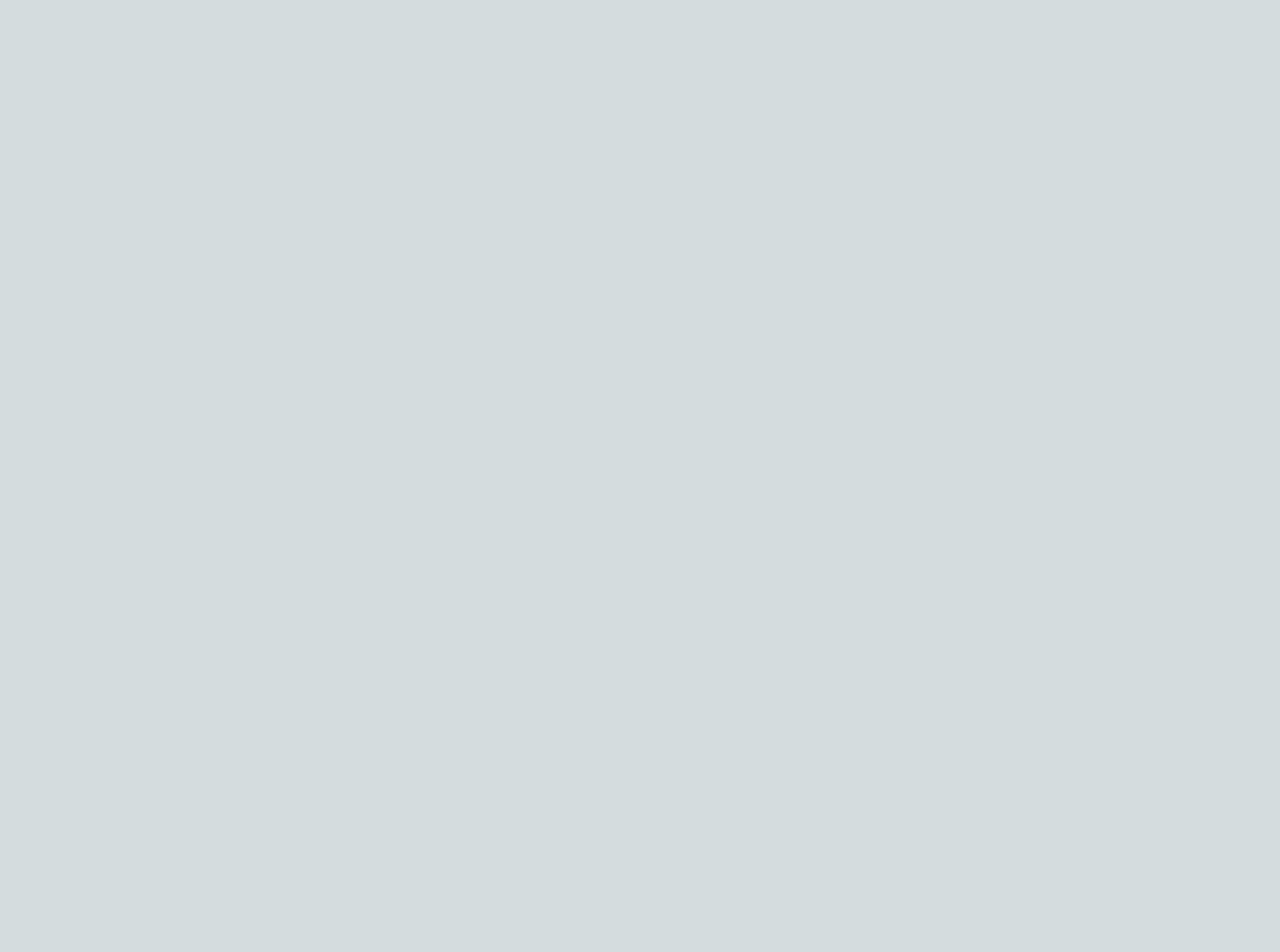
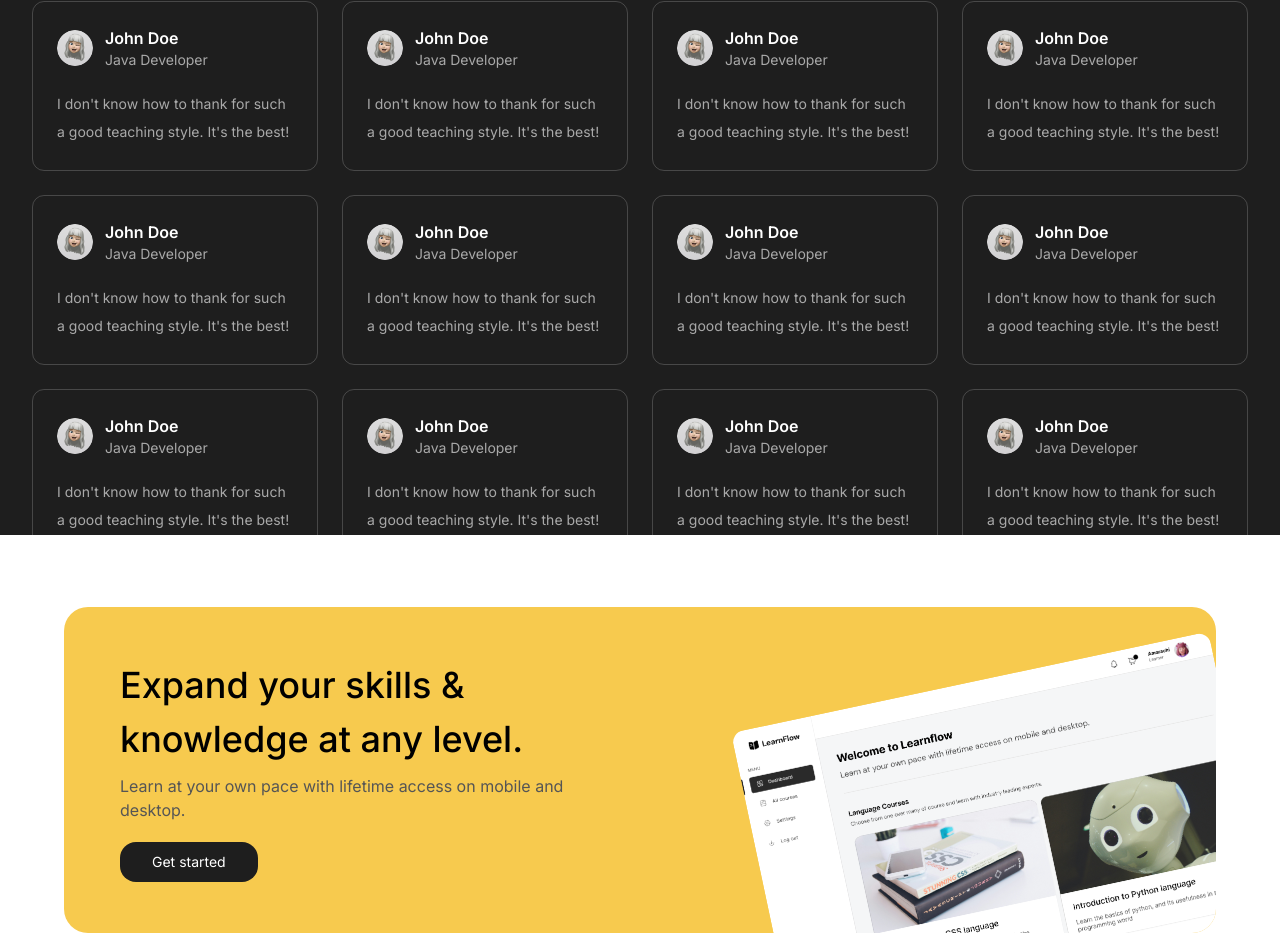
Before and after one commit to samuel-akinboro/learnflow, a Next.js app: page / in a window 1280 px wide. Shown: the part 3064-4016 px from the top of the page. Before the commit the page ends 2794 px from the top, so only its background shows below. Built offline with nearby package versions, Linux system fonts and the light colour scheme.

Commit message:
cta section

```diff
--- a/src/app/page.js
+++ b/src/app/page.js
@@ -1,7 +1,9 @@
+import CTASection from "@/components/CTASection";
 import Features from "@/components/Features";
 import Hero from "@/components/Hero";
 import LearnSection from "@/components/LearnSection";
 import Navbar from "@/components/Navbar";
+import TestimonialSection from "@/components/TestimonialSection";
 import Image from "next/image";
 
 export default function Home() {
@@ -11,6 +13,8 @@ export default function Home() {
       <Hero />
       <Features />
       <LearnSection />
+      <TestimonialSection />
+      <CTASection />
     </main>
   );
 }
--- /dev/null
+++ b/src/components/CTASection.jsx
@@ -0,0 +1,40 @@
+import Image from "next/image"
+import Link from "next/link"
+
+const CTASection = () => {
+  return (
+    <div className="bg-white">
+      <div className="max-w-6xl px-4 xl:px-0 md:py-10 mx-auto py-6">
+        <div className="md:grid md:grid-cols-2 md:gap-10 lg:gap-16 md:items-center flex flex-col pt-6 gap-6 md:my-8 bg-heroyellow px-4 rounded-3xl overflow-hidden md:px-14">
+          <div className="md:mb-6">
+            {/* <!-- Blockquote --> */}
+            <blockquote>
+              <p className="font-medium text-xl text-black md:text-3xl md:leading-normal xl:text-4xl xl:leading-normal">
+                Expand your skills & knowledge at any level.
+              </p>
+              <p className="text-herogray md:text-base md:leading-normal xl:text-base xl:leading-normal text-sm mt-2">
+                Learn at your own pace with lifetime access on mobile and desktop.
+              </p>
+              <Link className="group inline-flex items-center gap-x-2 py-2.5 px-8 whitespace-nowrap text-sm bg-herobg rounded-2xl text-white mt-5" href="/">
+                Get started
+              </Link>
+            </blockquote>
+            {/* <!-- End Blockquote --> */}
+          </div>
+          {/* <!-- End Col --> */}
+          <div className="md:block relative">
+            <Image
+              className="rounded-xl transform -rotate-12 relative -bottom-12 md:right-[-5.3rem]"
+              src="/images/dashboard.png"
+              width={494}
+              height={427}
+            />
+          </div>
+          {/* <!-- End Col --> */}
+        </div>
+      </div>
+    </div>
+  )
+}
+
+export default CTASection
--- a/src/components/Navbar.jsx
+++ b/src/components/Navbar.jsx
@@ -18,12 +18,12 @@ const Navbar = () => {
 
           <div className="md:hidden">
             <button type="button" className="hs-collapse-toggle size-8 flex justify-center items-center text-sm font-semibold rounded-full bg-neutral-800 text-white disabled:opacity-50 disabled:pointer-events-none" data-hs-collapse="#navbar-collapse" aria-controls="navbar-collapse" aria-label="Toggle navigation">
-              <svg className="hs-collapse-open:hidden flex-shrink-0 size-4" xmlns="http://www.w3.org/2000/svg" width="24" height="24" viewBox="0 0 24 24" fill="none" stroke="currentColor" stroke-width="2" stroke-linecap="round" stroke-linejoin="round">
+              <svg className="hs-collapse-open:hidden flex-shrink-0 size-4" xmlns="http://www.w3.org/2000/svg" width="24" height="24" viewBox="0 0 24 24" fill="none" stroke="currentColor" strokeWidth="2" stroke-linecap="round" stroke-linejoin="round">
                 <line x1="3" x2="21" y1="6" y2="6" />
                 <line x1="3" x2="21" y1="12" y2="12" />
                 <line x1="3" x2="21" y1="18" y2="18" />
               </svg>
-              <svg className="hs-collapse-open:block hidden flex-shrink-0 size-4" xmlns="http://www.w3.org/2000/svg" width="24" height="24" viewBox="0 0 24 24" fill="none" stroke="currentColor" stroke-width="2" stroke-linecap="round" stroke-linejoin="round">
+              <svg className="hs-collapse-open:block hidden flex-shrink-0 size-4" xmlns="http://www.w3.org/2000/svg" width="24" height="24" viewBox="0 0 24 24" fill="none" stroke="currentColor" strokeWidth="2" stroke-linecap="round" stroke-linejoin="round">
                 <path d="M18 6 6 18" />
                 <path d="m6 6 12 12" />
               </svg>
--- /dev/null
+++ b/src/components/TestimonialCard.jsx
@@ -0,0 +1,24 @@
+import Image from "next/image"
+
+const TestimonialCard = () => {
+  return (
+    <div className="flex flex-col border rounded-xl border-[#e3e3e336]">
+      <div className="p-4 md:p-6">
+        <div className="flex justify-between">
+          <div className="flex items-center gap-x-3 mb-5">
+            <Image width={40} height={40} className="inline-block size-9 rounded-full" src="/images/tav-1.png" alt="Vosidiy Muslimbek" />
+            <div className="grow text-left">
+              <p className="font-semibold text-white">John Doe</p>
+              <p className="text-sm text-herogray2">Java Developer</p>
+            </div>
+          </div>
+        </div>
+        <p className="text-start leading-7 text-herogray2 text-sm">
+          I don't know how to thank for such a good teaching style. It's the best!
+        </p>
+      </div>
+    </div>
+  )
+}
+
+export default TestimonialCard
--- /dev/null
+++ b/src/components/TestimonialSection.jsx
@@ -0,0 +1,57 @@
+import Image from "next/image"
+import TestimonialCard from "./TestimonialCard"
+
+const TestimonialSection = () => {
+  return (
+    <div class="relative overflow-hidden bg-herobg">
+      <div class="max-w-7xl mx-auto px-4 sm:px-6 lg:px-8">
+        <div class="relative pt-12 pb-0 md:pt-24 text-center">
+          {/* <!-- Title --> */}
+          <div class="text-center mb-5 max-w-xl mx-auto">
+            <h2 class="text-2xl font-medium lg:text-3xl lg:leading-tight text-white">Learners like you achieve their goals through our courses</h2>
+            <p class="mt-2 text-neutral-400">We believe everyone has something to give. Share your skills & experience with students around the world by teaching free or paid.</p>
+          </div>
+          {/* <!-- End Title --> */}
+
+          {/* <!-- Grid --> */}
+          <div class="grid grid-cols-1 sm:grid-cols-2 md:grid-cols-3 xl:grid-cols-4 gap-4 xl:gap-6 relative -bottom-6">
+            {/* <!-- Col --> */}
+            <div class="space-y-4 xl:space-y-6">
+              <TestimonialCard />
+              <TestimonialCard />
+              <TestimonialCard />
+            </div>
+            {/* <!-- End Col --> */}
+
+            {/* <!-- Col --> */}
+            <div class="space-y-4 xl:space-y-6">
+              <TestimonialCard />
+              <TestimonialCard />
+              <TestimonialCard />
+            </div>
+            {/* <!-- End Col --> */}
+
+            {/* <!-- Col --> */}
+            <div class="space-y-4 xl:space-y-6">
+              <TestimonialCard />
+              <TestimonialCard />
+              <TestimonialCard />
+            </div>
+            {/* <!-- End Col --> */}
+
+            {/* <!-- Col --> */}
+            <div class="space-y-4 xl:space-y-6">
+              <TestimonialCard />
+              <TestimonialCard />
+              <TestimonialCard />
+            </div>
+            {/* <!-- End Col --> */}
+          </div>
+          {/* <!-- End Grid --> */}
+        </div>
+      </div>
+    </div>
+  )
+}
+
+export default TestimonialSection
--- a/tailwind.config.js
+++ b/tailwind.config.js
@@ -16,7 +16,8 @@ module.exports = {
       colors: {
         herobg: '#1E1E1E',
         heroyellow: '#F7CA4E',
-        herogray: '#555555'
+        herogray: '#555555',
+        herogray2: '#A9A9A9'
       }
     },
   },
```
Also changed, not shown: public/images/tav-1.png (added).
